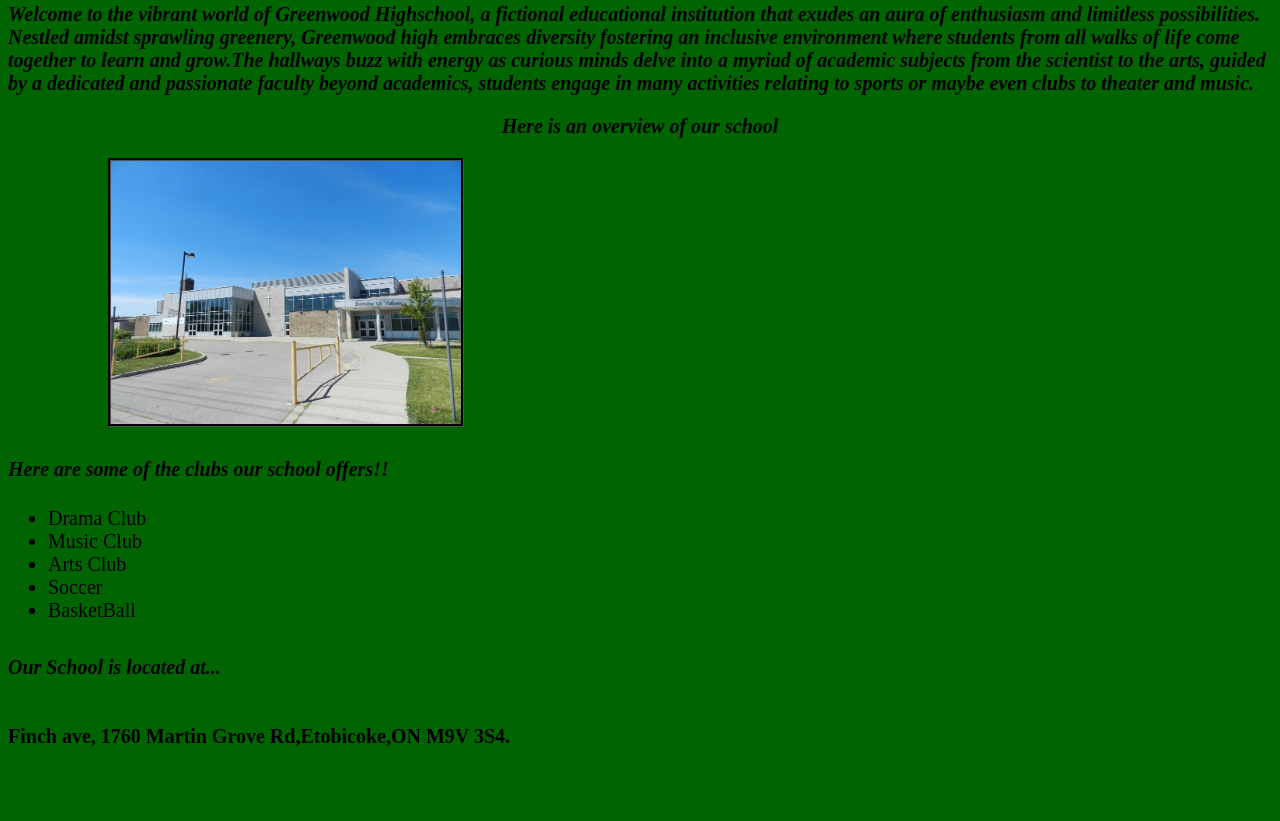
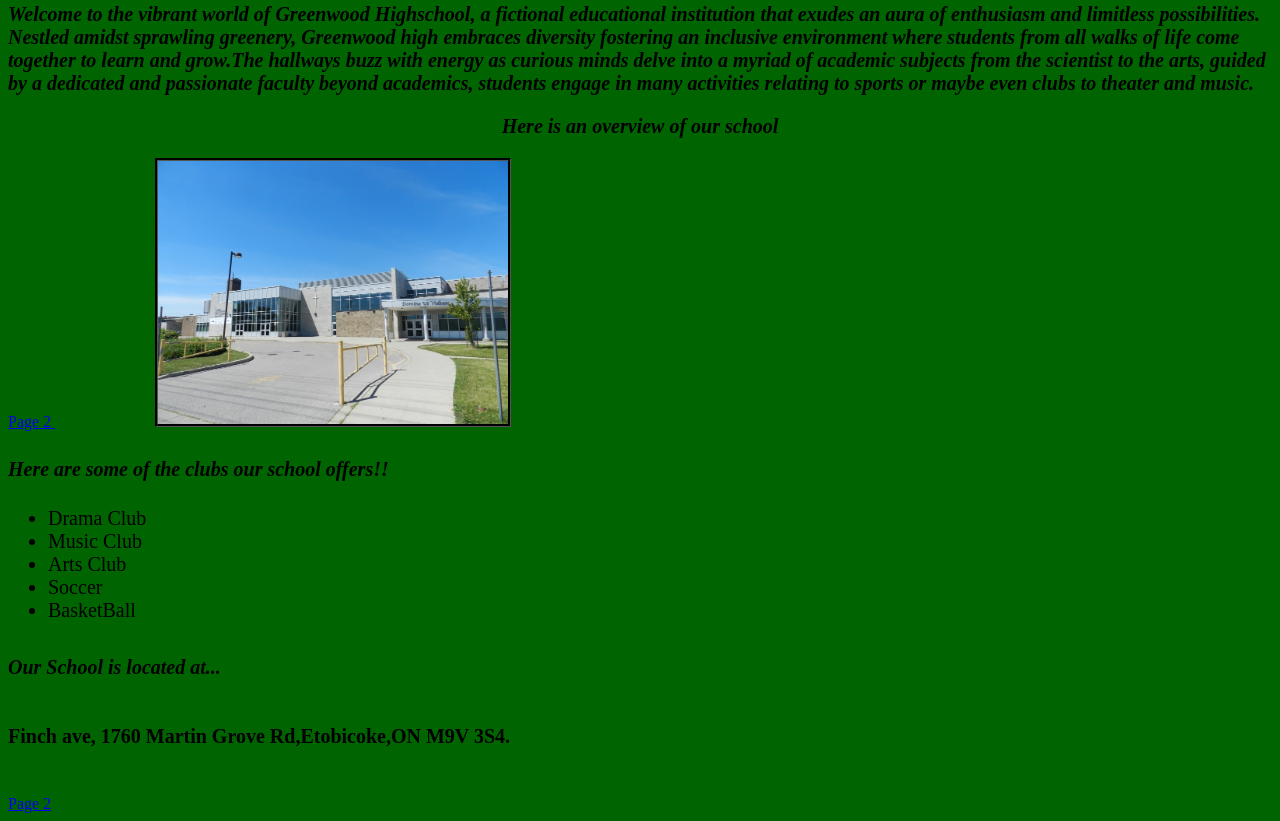
Before and after one commit to Man-HimSelf/Man-HimSelf.github.io, a plain HTML site: page index.html in a window 1280 px wide. Shown: the part 444-1265 px from the top of the page. Before the commit the page ends 1239 px from the top, so only its background shows below. Drawn offline with Linux system fonts and the light colour scheme.

Commit message:
Update index.html

```diff
--- a/index.html
+++ b/index.html
@@ -16,6 +16,7 @@
 
 
 <h3>Here is an overview of our school</h3>
+    <a href = "page2.html">Page 2 </a>
 
  <img src="fhc_school.jpg" id="school">
 <h4>Here are some of the clubs our school offers!!</h4>
@@ -28,7 +29,7 @@
     </ul>
 <h5>Our School is located  at...</h5>
     <h6> Finch ave, 1760 Martin Grove Rd,Etobicoke,ON M9V 3S4.</h6>
-    <h7> <a href = "page2.html"> </h7>
+    <h7> <a href = "page2.html">Page 2</a> </h7>
 
 </body>
 </html>
```
